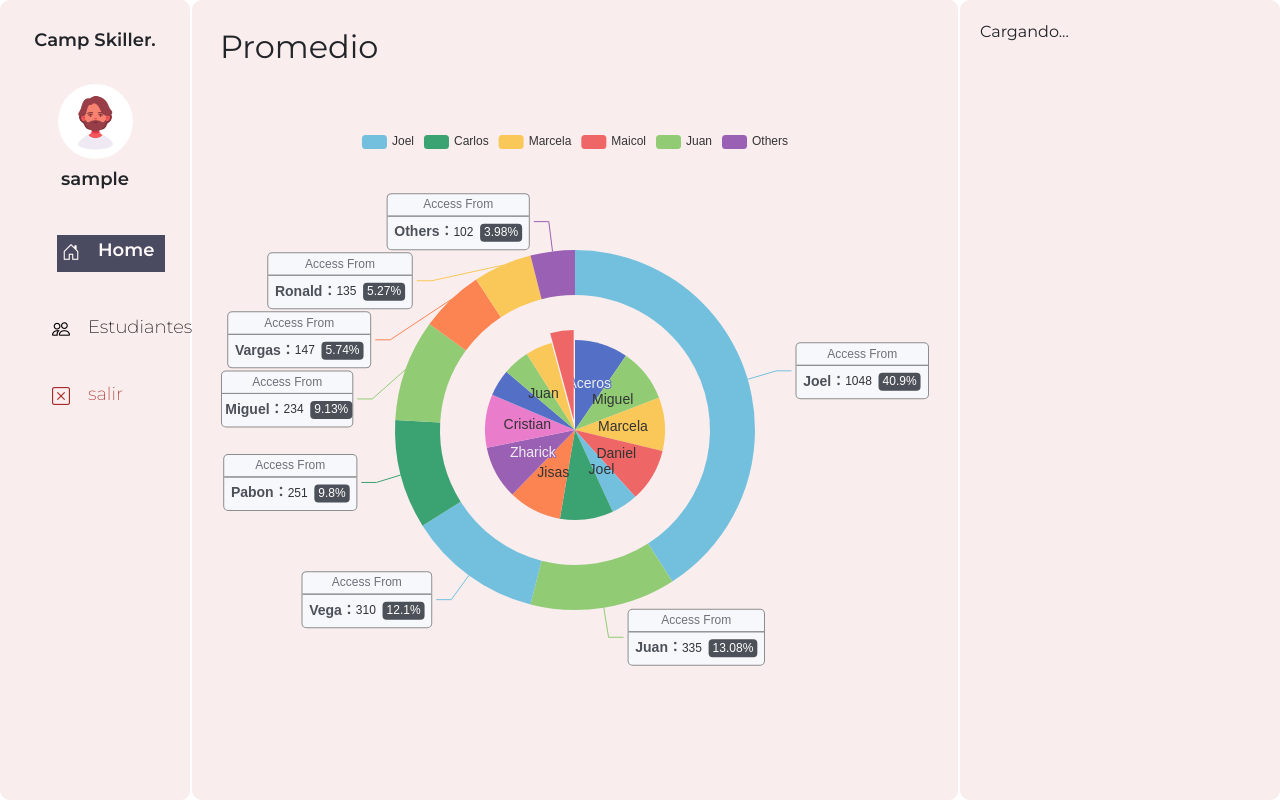
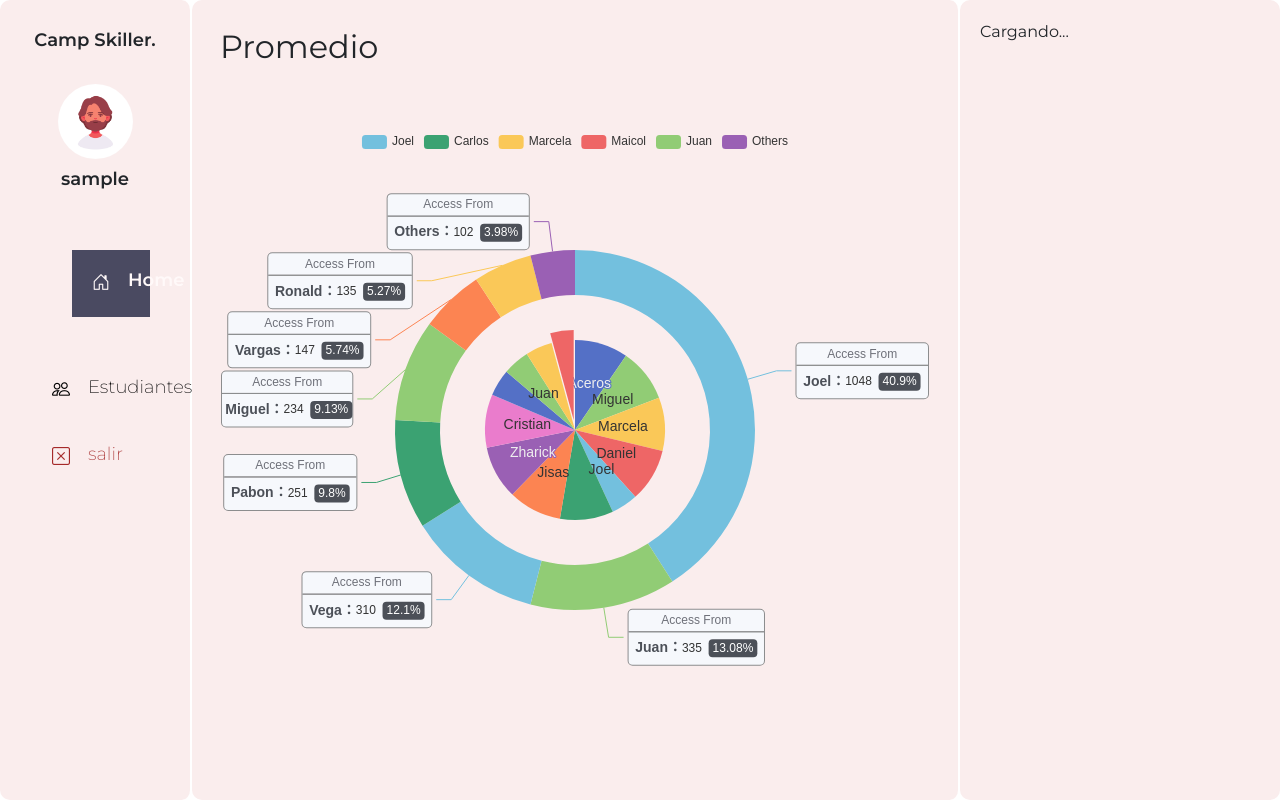
Before and after one commit to TotixT/Categorias, a PHP site: page /home.php in a window 1280 px wide, with the pointer over the restyled element. Run offline with PHP 8.4, Linux system fonts and the light colour scheme; the visitor is signed in with stand-in values (Sample User, id 1).

Commit message:
(Actualizacion Home)

```diff
--- a/Home/home.css
+++ b/Home/home.css
@@ -98,9 +98,9 @@ body{
 
    .menus a:hover{
     background-color:rgb(74, 74, 97);
-    padding: 5px;
+    padding: 20px;
     color: #fff9f9;
-    margin: 5px;
+    margin: 20px;
     font-weight: 800;
 
 
```
